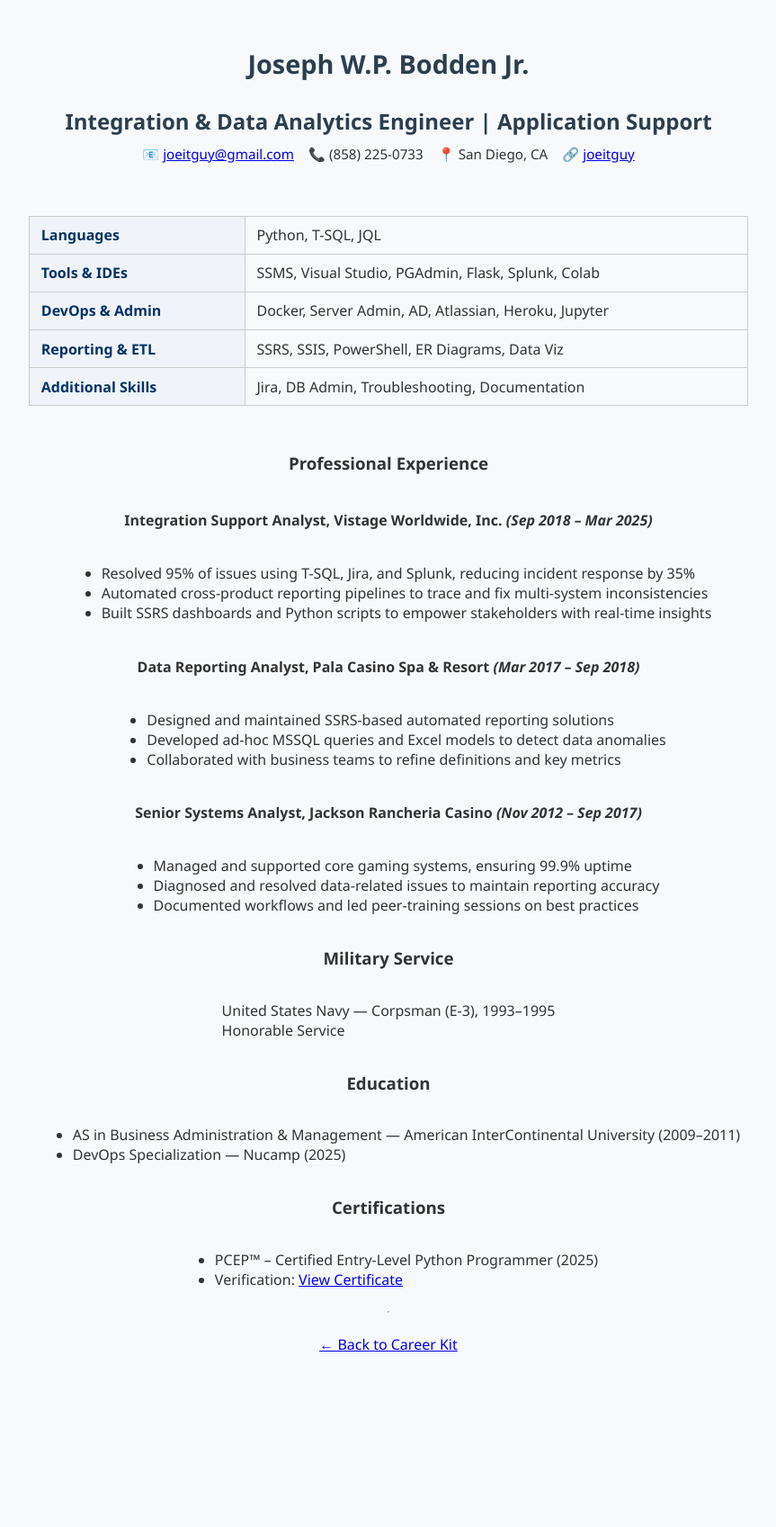
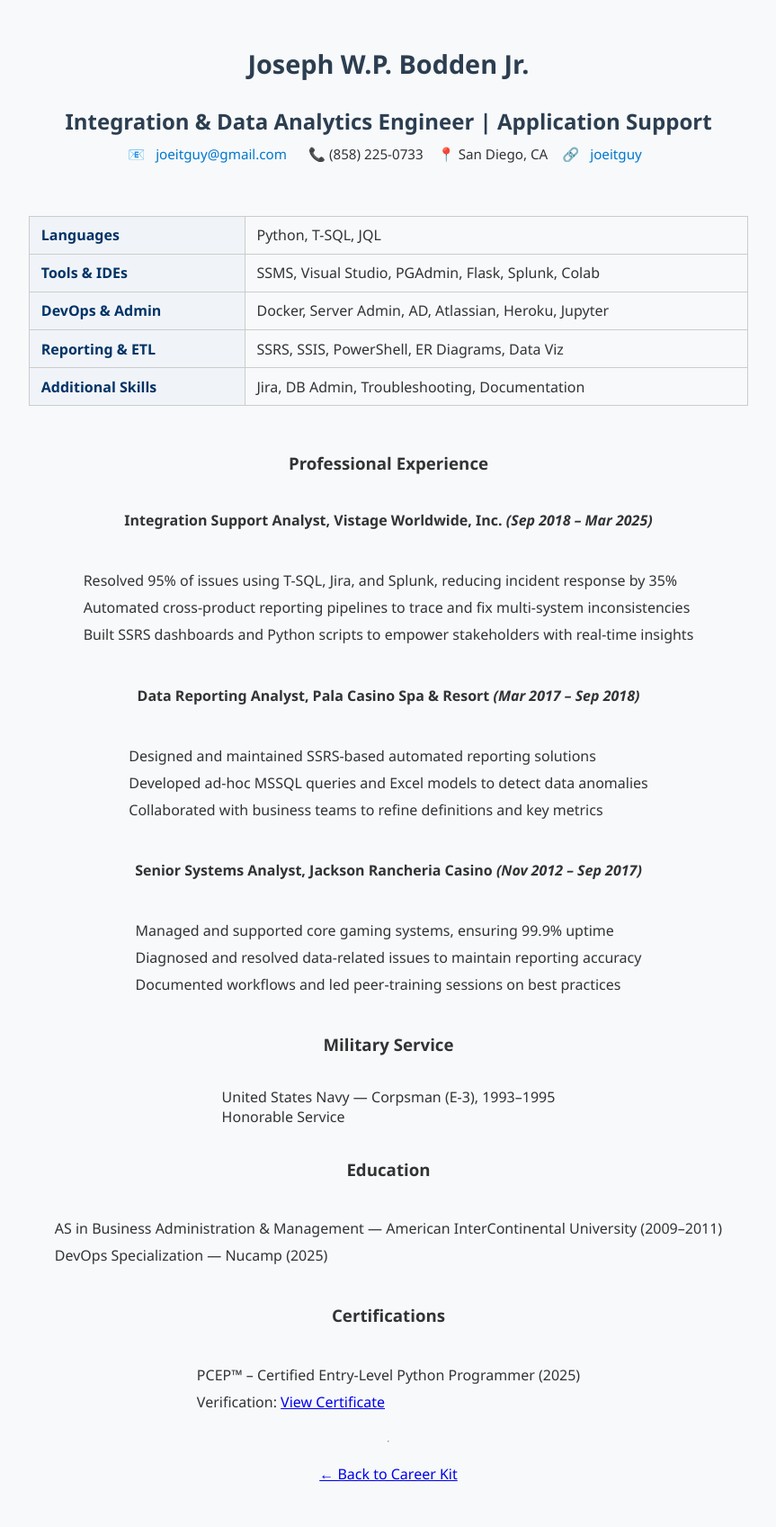
Before and after one commit to joeitguy/resume-app, a Flask app: page /view/resume in a window 1280 px wide. Shown: the whole page at 90% size, without its empty margins (208-1071 px from the left). Before the commit the page ends 1502 px from the top, so only its background shows below. Run offline with Flask 3, Linux system fonts and the light colour scheme.

Commit message:
Trigger rebuild

```diff
--- a/static/style.css
+++ b/static/style.css
@@ -164,3 +164,26 @@ h1 {
   font-style: italic;
   color: #555;
 }
+
+.page-container {
+  max-width: 800px;
+  margin: 0 auto;
+  padding: 2rem;
+  text-align: center;
+  font-family: sans-serif;
+}
+
+.contact-info a {
+  margin: 0 0.5rem;
+  text-decoration: none;
+  color: #0077cc;
+}
+
+ul {
+  list-style-type: none;
+  padding: 0;
+}
+
+li {
+  margin: 0.5rem 0;
+}
```
